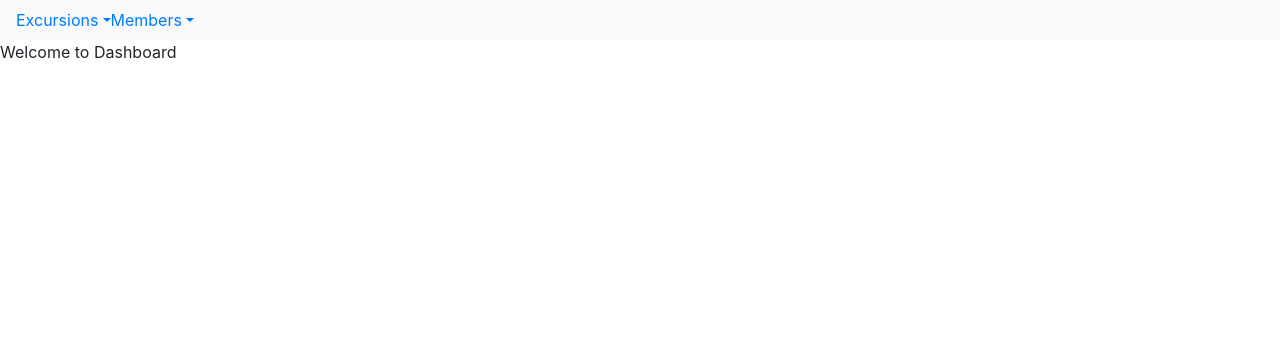
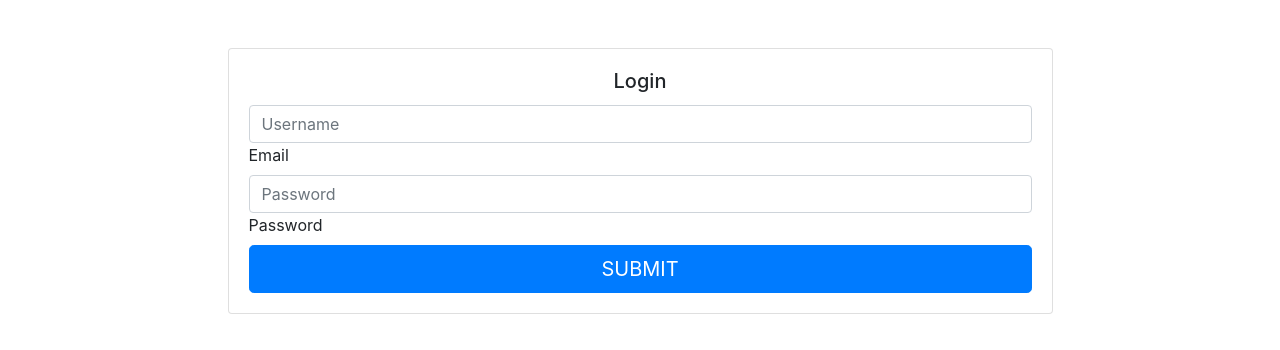
Before and after one commit to AdrianETS/mountaineering_club_frontend, a React (Create React App) app: page / in a window 1280 px wide. Shown: the top 350 px of the page. Built offline with nearby package versions, Linux system fonts and the light colour scheme.

Commit message:
Pass encryption and token generation
WIP

```diff
--- a/src/App.js
+++ b/src/App.js
@@ -3,6 +3,7 @@ import logo from './logo.svg';
 import './App.css';
 import Dashboard from "./components/Dashboard";
 import Navbar from "./components/Navbar";
+import Login from "./components/Login";
 import { ContextProvider } from './context/ContextProvider';
 import { BrowserRouter as Router, Route, Switch } from "react-router-dom";
 import ListMembers from "./components/ListMembers";
@@ -25,7 +26,7 @@ class App extends React.Component {
         <ContextProvider>
           <Router>
             <Switch>
-              <Route path="/" exact component={Dashboard} />
+              <Route path="/" exact component={Login} />
               <Route path="/editexcursion" exact component={EditExcursion} />
               <Route path="/listexcursions" exact component={ListExcursions} />
               <Route path="/listmembers" exact component={ListMembers} />
--- a/src/components/AddMember.js
+++ b/src/components/AddMember.js
@@ -20,6 +20,7 @@ class AddMember extends React.Component{
         this.handleMemberLicenseMember = this.handleMemberLicenseMember.bind(this);
         this.handleMemberType = this.handleMemberType.bind(this);
         this.handleResponsibilityAgreementSigned = this.handleResponsibilityAgreementSigned.bind(this);
+        this.handleMemberPassword = this.handleMemberPassword.bind(this);
 
         this.cancelButton = this.cancelButton.bind(this);
     }
@@ -50,6 +51,10 @@ class AddMember extends React.Component{
 
     handleResponsibilityAgreementSigned(event) {
         this.setState({ member: { ...this.state.member, responsibilityAgreementSigned: event.target.value } });
+    }
+
+    handleMemberPassword(event) {
+        this.setState({ member: { ...this.state.member, password: event.target.value } });
     }
 
     cancelButton() {
@@ -83,7 +88,7 @@ class AddMember extends React.Component{
                                             </div>
                                             <div className="form-label-group">
                                                 <label for="inputBirthDate">Birth date</label>
-                                                <input type="text" id="inputBirthDate" className="form-control" onChange={this.handleMemberBirthDate} placeholder="Birth date" required />
+                                                <input type="date" id="inputBirthDate" className="form-control" onChange={this.handleMemberBirthDate} placeholder="Birth date" required />
 
                                             </div>
                                             <div className="form-label-group">
@@ -102,13 +107,18 @@ class AddMember extends React.Component{
 
                                             </div>
                                             <div className="form-label-group">
+                                                <label for="inputType">Password</label>
+                                                <input type="password" id="inputPassword" className="form-control" onChange={this.handleMemberPassword} placeholder="Type" required />
+
+                                            </div>
+                                            <div className="form-label-group">
                                                 <label for="inputResponsibilityAgreementSigned">Responsibility agreement signed?</label>
                                                 <input type="text" id="inputResponsibilityAgreementSigned" className="form-control" onChange={this.handleResponsibilityAgreementSigned} placeholder="Responsibility agreement signed" required />
                                                 <br />
                                             </div>
 
 
-                                            <button type="button" className="btn btn-primary btn-lg" onClick = {()=>this.context.addMember(this.state.member)}>Submit</button>
+                                            <button type="button" className="btn btn-primary btn-lg" onClick = {()=>(this.context.addMember(this.state.member)).then(this.props.history.push("/listmembers"))}>Submit</button>
 
 
                                             <div className="float-right">
--- a/src/components/Dashboard.js
+++ b/src/components/Dashboard.js
@@ -15,7 +15,7 @@ class Dashboard extends React.Component {
         return (
             <div>
                 <Navbar/>
-                Welcome to Dashboard
+                <label style = {{margin: "20px"}}>Welcome to Dashboard</label>
         </div>
         )
     }
--- a/src/components/EditExcursion.js
+++ b/src/components/EditExcursion.js
@@ -146,7 +146,7 @@ class EditExcursion extends React.Component {
 
 
                                             <br/>
-                                            <button type="button" className="btn btn-primary btn-lg" onClick = {()=>(this.context.editExcursion(this.state.excursion, this.state.usersInExcursion)).then(()=>this.goBack())}>Submit</button>
+                                            <button type="button" style = {{marginRight: "150px"}} className="btn btn-primary btn-lg" onClick = {()=>(this.context.editExcursion(this.state.excursion, this.state.usersInExcursion)).then(()=>this.goBack())}>Submit</button>
 
                                             <button type="button" className="btn btn-danger btn-lg" data-toggle="modal" data-target="#deleteModal">Delete
                                             </button>
--- a/src/components/EditMember.js
+++ b/src/components/EditMember.js
@@ -28,6 +28,7 @@ class EditMember extends React.Component {
         this.handleMemberLicenseMember = this.handleMemberLicenseMember.bind(this);
         this.handleMemberType = this.handleMemberType.bind(this);
         this.handleResponsibilityAgreementSigned = this.handleResponsibilityAgreementSigned.bind(this);
+        this.handleMemberPassword = this.handleMemberPassword.bind(this);
 
         this.goBack = this.goBack.bind(this);
         this.isMemberUpdated = this.isMemberUpdated.bind(this);
@@ -38,6 +39,7 @@ class EditMember extends React.Component {
     componentDidMount() {
         this.context.getMemberInfo(this.state.id)
             .then(member => this.setState({ member, originalMember: member }));
+           // .then(member => this.setState({ member: { ...this.state.member, password: "" } }));
 
     }
 
@@ -79,6 +81,10 @@ class EditMember extends React.Component {
 
     handleResponsibilityAgreementSigned(event) {
         this.setState({ member: { ...this.state.member, responsibilityAgreementSigned: event.target.value } });
+    }
+
+    handleMemberPassword(event) {
+        this.setState({ member: { ...this.state.member, password: event.target.value } });
     }
 
     goBack() {
@@ -132,17 +138,22 @@ class EditMember extends React.Component {
 
                                             </div>
                                             <div className="form-label-group">
+                                                <label for="inputType">Password</label>
+                                                <input type="password" id="inputPassword" className="form-control" onChange={this.handleMemberPassword} placeholder="Enter new password" disabled={!this.state.editEnabled} required />
+
+                                            </div>
+                                            <div className="form-label-group">
                                                 <label for="inputResponsibilityAgreementSigned">Responsibility agreement signed?</label>
                                                 <input type="text" id="inputResponsibilityAgreementSigned" className="form-control" value={this.state.member.responsibilityAgreementSigned} onChange={this.handleResponsibilityAgreementSigned} placeholder="Responsibility agreement signed" disabled={!this.state.editEnabled} required />
                                                 <br />
                                             </div>
 
 
-                                            <button type="button" className="btn btn-success btn-lg" onClick={this.enableEdit}>Edit user</button>
+                                            <button type="button" className="btn btn-success btn-lg" style ={{marginRight: "120px"}} onClick={this.enableEdit}>Edit user</button>
 
 
 
-                                            <button type="button" className="btn btn-primary btn-lg" data-toggle="modal" data-target="#editModal" disabled={!this.state.editEnabled} onClick={this.isMemberUpdated} >Submit</button>
+                                            <button type="button" className="btn btn-primary btn-lg" style ={{marginRight: "120px"}} data-toggle="modal" data-target="#editModal" disabled={!this.state.editEnabled} onClick={this.isMemberUpdated} >Submit</button>
 
 
                                             <div className="modal fade" id="editModal" tabindex="-1" role="dialog" aria-labelledby="editModalTitle" aria-hidden="true">
@@ -159,7 +170,7 @@ class EditMember extends React.Component {
                                                             </div>
                                                         <div className="modal-footer">
                                                             <button type="button" className="btn btn-secondary" data-dismiss="modal">Cancel</button>
-                                                            <button type="button" className="btn btn-primary" onClick={() => (this.context.editMember(this.state.member)).then(()=>this.props.history.push("/editmember"))} data-dismiss="modal">Submit</button>
+                                                            <button type="button" className="btn btn-primary" onClick={() => (this.context.editMember(this.state.member)).then(this.props.history.push("/listmembers"))} data-dismiss="modal">Submit</button>
                                                         </div>
                                                     </div>
                                                 </div>
--- /dev/null
+++ b/src/components/Login.js
@@ -0,0 +1,56 @@
+import React from 'react';
+import { AppContext } from './../context/ContextProvider';
+
+class Login extends React.Component {
+
+    static contextType = AppContext;
+
+    constructor(props) {
+        super(props);
+        this.handleEmailChange = this.handleEmailChange.bind(this);
+        this.handlePasswordChange = this.handlePasswordChange.bind(this);
+
+    }
+
+    handleEmailChange(event) {
+        this.setState({ email: event.target.value });
+    }
+
+    handlePasswordChange(event) {
+        this.setState({ password: event.target.value });
+    }
+
+    render() {
+        return (
+
+            <div className="container">
+                <div className="row">
+                    <div className="col-lg-10 col-xl-9 mx-auto">
+                        <div className="card card-signin flex-row my-5">
+                            <div className="card-img-left d-none d-md-flex">
+                            </div>
+                            <div className="card-body">
+                                <h5 className="card-title text-center">Login</h5>
+                                <form className="form-signin">
+                                    <div className="form-label-group">
+                                        <input type="text" id="inputUserame" className="form-control" onChange={this.handleEmailChange} placeholder="Username" required autofocus />
+                                        <label for="inputUserame">Email</label>
+                                    </div>
+
+                                    <div className="form-label-group">
+                                        <input type="password" id="inputPassword" className="form-control" onChange={this.handlePasswordChange} placeholder="Password" required />
+                                        <label for="inputPassword">Password</label>
+                                    </div>
+                                    <button className="btn btn-lg btn-primary btn-block text-uppercase" type="button" /* NEVER EVER USE TYPE SUBMIT */ onClick={(event)=> this.context.processLogin(this.state.email, this.state.password)}>Submit</button>
+                                </form>
+                            </div>
+                        </div>
+                    </div>
+                </div>
+            </div>
+
+        )
+    }
+}
+
+export default Login;
--- a/src/components/Navbar.js
+++ b/src/components/Navbar.js
@@ -12,7 +12,7 @@ class Navbar extends React.Component {
             <div>
                 <nav className="navbar navbar-expand-lg navbar-light bg-light">
                     <div className="collapse navbar-collapse" itemID="navbarNavAltMarkup">
-                    <div className="dropdown">
+                    <div className="dropdown" style={{marginRight: "20px"}}>
                             <a href="#" className="dropdown-toggle" data-toggle="dropdown">Excursions</a>
                             <div className="dropdown-menu">
                                 <a className="nav-link active" href={"/#"}><Link to="/addexcursion">Add excursion</Link></a>
--- a/src/context/ContextProvider.js
+++ b/src/context/ContextProvider.js
@@ -24,6 +24,7 @@ export class ContextProvider extends React.Component {
         this.getExcursionList = this.getExcursionList.bind(this);
         this.getExcursionInfo = this.getExcursionInfo.bind(this);
         this.editExcursion = this.editExcursion.bind(this);
+        this.processLogin = this.processLogin.bind(this);
     }
 
     getMemberList() {
@@ -82,6 +83,7 @@ export class ContextProvider extends React.Component {
                     clubId: member.clubId,
                     licenseNumber: member.licenseNumber,
                     type: member.type,
+                    password: member.password,
                     responsibilityAgreementSigned: (member.responsibilityAgreementSigned === "true" && true) || false
 
                 }),
@@ -123,6 +125,7 @@ export class ContextProvider extends React.Component {
                     clubId: member.clubId,
                     licenseNumber: member.licenseNumber,
                     type: member.type,
+                    password: member.password,
                     responsibilityAgreementSigned: (member.responsibilityAgreementSigned === "true" && true) || false
                 }),
                 headers: {
@@ -180,13 +183,28 @@ export class ContextProvider extends React.Component {
         })
     }
 
+    processLogin(email, password){
+            fetch('http://127.0.0.1:3001/login', {
+                method: 'POST',
+                body: JSON.stringify({
+                    email: email,
+                    password: password
+                }),
+                headers: {
+                    "Content-type": "application/json; charset=UTF-8"
+                }
+            })
+                .then(response => response.json());
+
+    }
+
     render() {
         return (
             <AppContext.Provider
                 value={{
                     ...this.state, getMemberList: this.getMemberList, getMemberInfo: this.getMemberInfo, editMember: this.editMember, deleteMember: this.deleteMember,
                     addMember: this.addMember, getExcursionList: this.getExcursionList, getExcursionInfo: this.getExcursionInfo, editExcursion: this.editExcursion,
-                    addExcursion: this.addExcursion, deleteExcursion: this.deleteExcursion
+                    addExcursion: this.addExcursion, deleteExcursion: this.deleteExcursion, processLogin: this.processLogin
                 }}
             >
 
```
